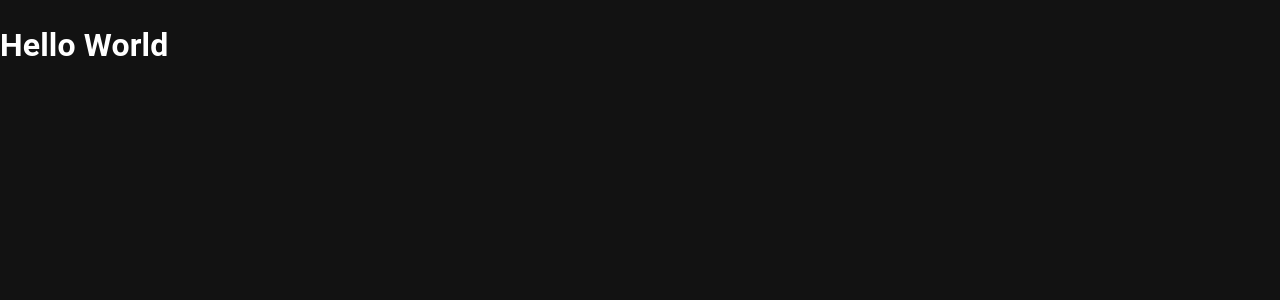
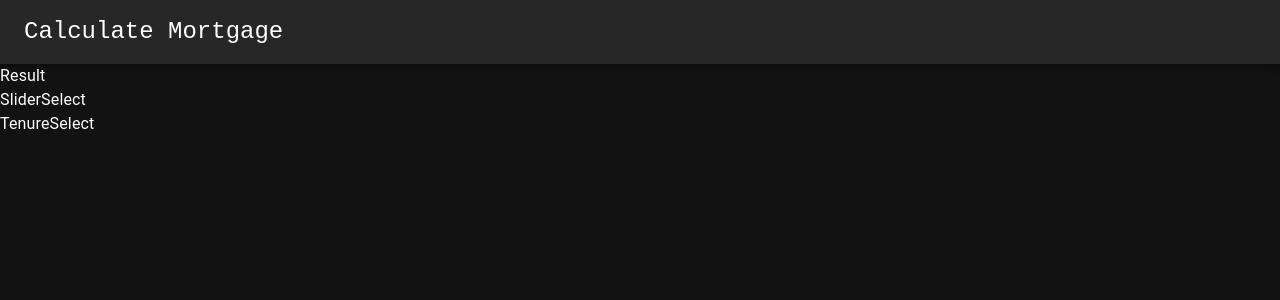
Before and after one commit to bibinwithab/react-mortgage, a React (Create React App) app: page / in a window 1280 px wide. Shown: the top 300 px of the page. Built offline with nearby package versions, Linux system fonts and the light colour scheme.

Commit message:
theme js config & mui

```diff
--- a/public/index.html
+++ b/public/index.html
@@ -2,7 +2,7 @@
 <html lang="en">
   <head>
     <meta charset="utf-8" />
-    <link rel="icon" href="%PUBLIC_URL%/favicon.ico" />
+    <link rel="icon" href="favicon.ico" />
     <meta name="viewport" content="width=device-width, initial-scale=1" />
     <meta name="theme-color" content="#000000" />
     <meta
@@ -24,7 +24,7 @@
       work correctly both with client-side routing and a non-root public URL.
       Learn how to configure a non-root public URL by running `npm run build`.
     -->
-    <title>React App</title>
+    <title>Welcome Brokie</title>
   </head>
   <body>
     <noscript>You need to enable JavaScript to run this app.</noscript>
--- a/src/App.js
+++ b/src/App.js
@@ -1,11 +1,16 @@
-import logo from './logo.svg';
+import Navbar from './components/Navbar';
+import Result from './components/Result';
+import SliderSelect from './components/SliderSelect';
+import TenureSelect from './components/TenureSelect';
 
 
 function App() {
   return (
     <div className="App">
-      <h1>Hello World</h1>
-
+      <Navbar/>
+      <Result/>
+      <SliderSelect/>
+      <TenureSelect/>
     </div>
   );
 }
--- a/src/components/Navbar.js
+++ b/src/components/Navbar.js
@@ -1,7 +1,18 @@
 import React from "react";
+import AppBar from "@mui/material/AppBar";
+import Toolbar from "@mui/material/Toolbar";
+import Typography from "@mui/material/Typography";
 
 const Navbar = () => {
-  return <div>Navbar</div>;
+  return (
+    <AppBar position="static">
+      <Toolbar>
+        <Typography variant="h5" component="div" sx={{ flexGrow: 1 }}>
+          Calculate Mortgage
+        </Typography>
+      </Toolbar>
+    </AppBar>
+  );
 };
 
 export default Navbar;
--- a/src/index.js
+++ b/src/index.js
@@ -2,7 +2,7 @@ import React from "react";
 import ReactDOM from "react-dom/client";
 import App from "./App";
 import reportWebVitals from "./reportWebVitals";
-import { ThemeProvider, createTheme } from "@mui/material/styles";
+import { ThemeProvider } from "@mui/material/styles";
 import CssBaseline from "@mui/material/CssBaseline";
 import { theme } from "./theme";
 
--- a/src/theme.js
+++ b/src/theme.js
@@ -4,4 +4,9 @@ export const theme = createTheme({
   palette: {
     mode: 'dark',
   },
+  typography:{
+    h5:{
+      fontFamily:"monospace"
+    }
+  }
 });
```
Also changed, not shown: 1 other file (tests, documents, lock files or other folders).
